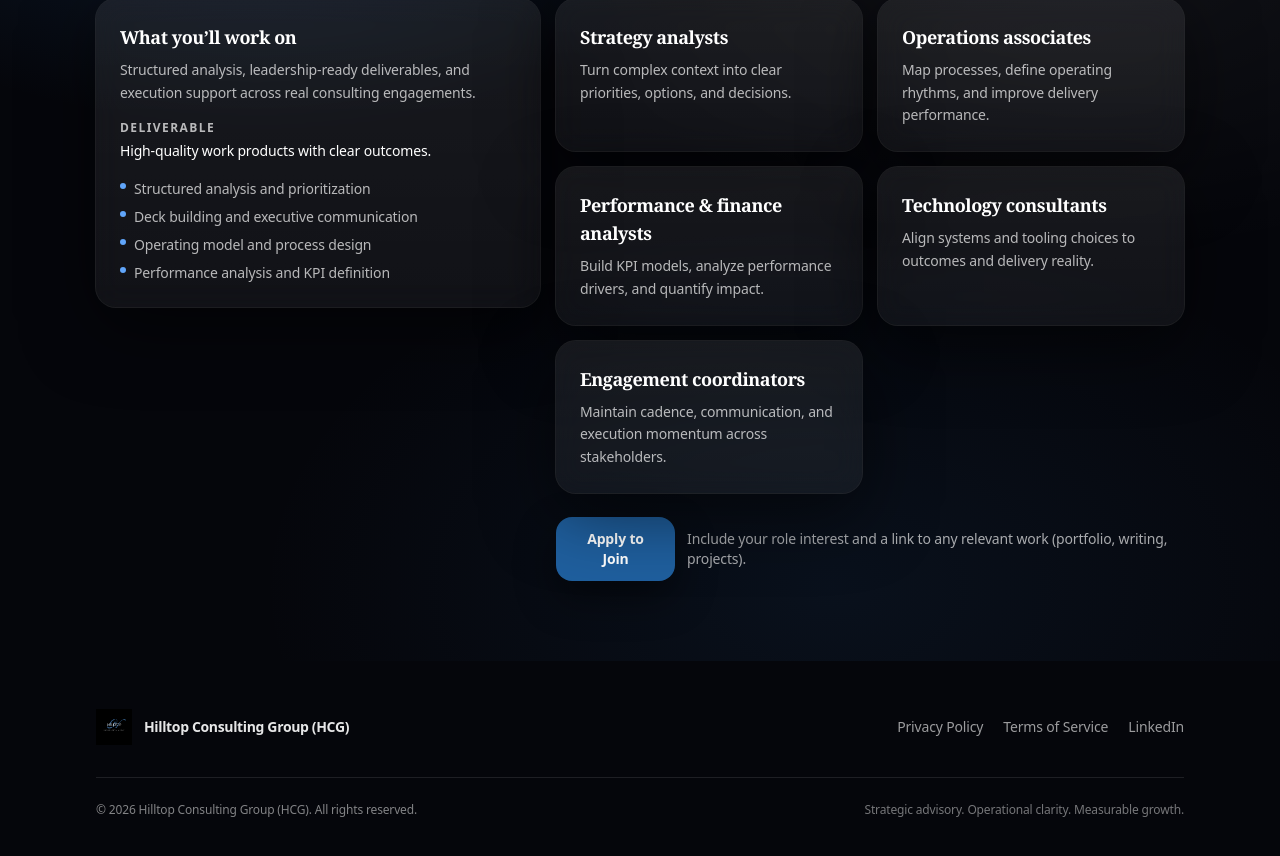
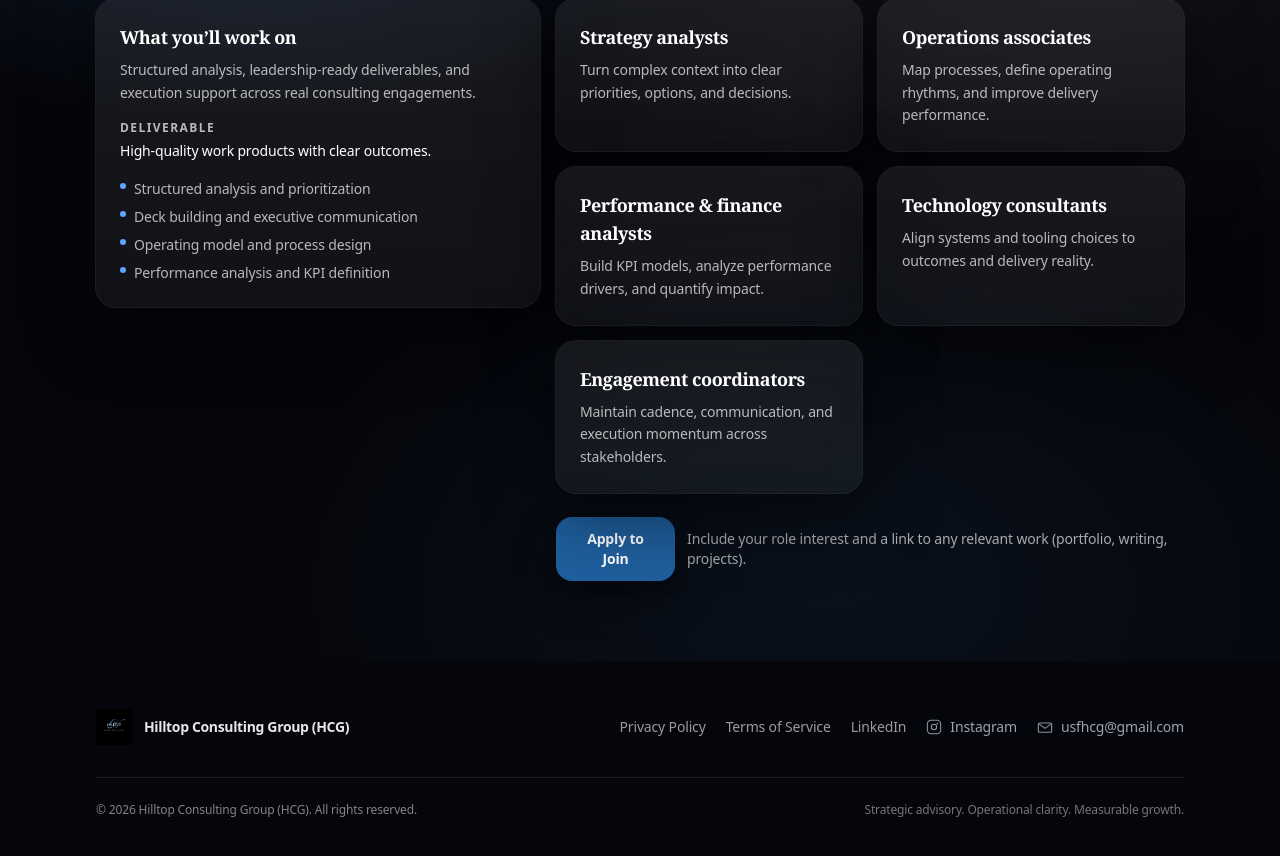
Before and after one commit to itzbrendanc/HCG, a React (Vite) app: page / in a window 1280 px wide. Shown: the part 7429-8285 px from the top of the page. Built offline with nearby package versions, Linux system fonts and the light colour scheme.

Commit message:
Add Instagram and email to footer

```diff
--- a/src/components/Footer.jsx
+++ b/src/components/Footer.jsx
@@ -27,6 +27,67 @@ export default function Footer() {
             >
               LinkedIn
             </a>
+            <a
+              href="https://instagram.com/usf.hcg"
+              target="_blank"
+              rel="noopener noreferrer"
+              className="inline-flex items-center gap-2 text-gray-400 transition-transform duration-200 hover:scale-[1.05] hover:text-blue-400"
+            >
+              <svg
+                aria-hidden="true"
+                viewBox="0 0 24 24"
+                fill="none"
+                className="h-4 w-4"
+              >
+                <path
+                  d="M7.5 2h9A5.5 5.5 0 0 1 22 7.5v9A5.5 5.5 0 0 1 16.5 22h-9A5.5 5.5 0 0 1 2 16.5v-9A5.5 5.5 0 0 1 7.5 2Z"
+                  stroke="currentColor"
+                  strokeWidth="1.6"
+                  opacity="0.9"
+                />
+                <path
+                  d="M12 16a4 4 0 1 0-4-4 4 4 0 0 0 4 4Z"
+                  stroke="currentColor"
+                  strokeWidth="1.6"
+                  opacity="0.9"
+                />
+                <path
+                  d="M17.2 6.9h.01"
+                  stroke="currentColor"
+                  strokeWidth="2.4"
+                  strokeLinecap="round"
+                />
+              </svg>
+              Instagram
+            </a>
+            <a
+              href="mailto:usfhcg@gmail.com"
+              className="inline-flex items-center gap-2 text-gray-400 transition-transform duration-200 hover:scale-[1.05] hover:text-blue-400"
+            >
+              <svg
+                aria-hidden="true"
+                viewBox="0 0 24 24"
+                fill="none"
+                className="h-4 w-4"
+              >
+                <path
+                  d="M4 6h16a2 2 0 0 1 2 2v10a2 2 0 0 1-2 2H4a2 2 0 0 1-2-2V8a2 2 0 0 1 2-2Z"
+                  stroke="currentColor"
+                  strokeWidth="1.6"
+                  opacity="0.9"
+                  strokeLinejoin="round"
+                />
+                <path
+                  d="m4 8 8 6 8-6"
+                  stroke="currentColor"
+                  strokeWidth="1.6"
+                  opacity="0.9"
+                  strokeLinejoin="round"
+                  strokeLinecap="round"
+                />
+              </svg>
+              usfhcg@gmail.com
+            </a>
           </div>
         </div>
 
```
